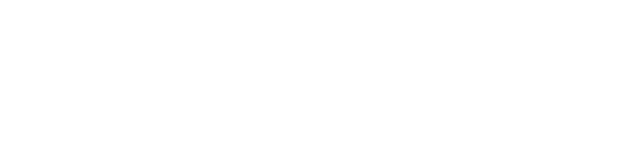
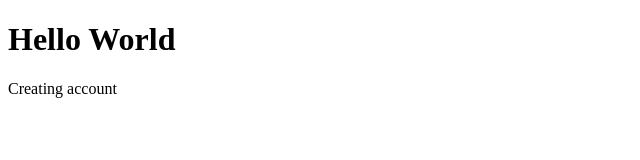
Before and after one commit to pythonandrov/git-basics, a plain HTML site: page index.html in a window 1280 px wide. Shown: the whole page, without its empty margins (0-640 px from the left). Drawn offline with Linux system fonts and the light colour scheme.

Commit message:
Added two tags and fulled

```diff
--- a/index.html
+++ b/index.html
@@ -3,6 +3,8 @@
 <head>
     <meta charset="UTF-8">
     <title>Title</title>
+    <h1> Hello World </h1>
+    <m>Creating account</m>
 </head>
 <body>
 
```
